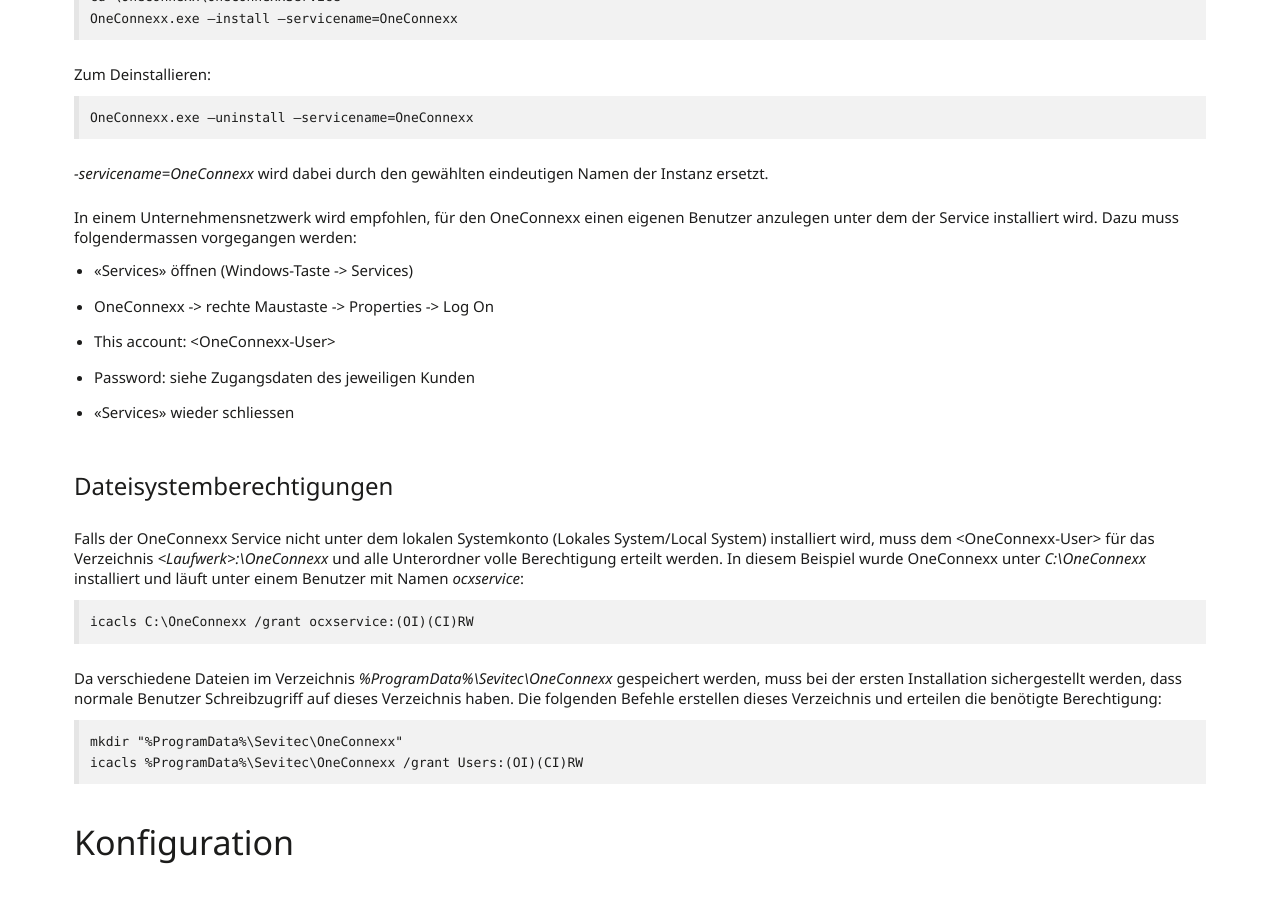
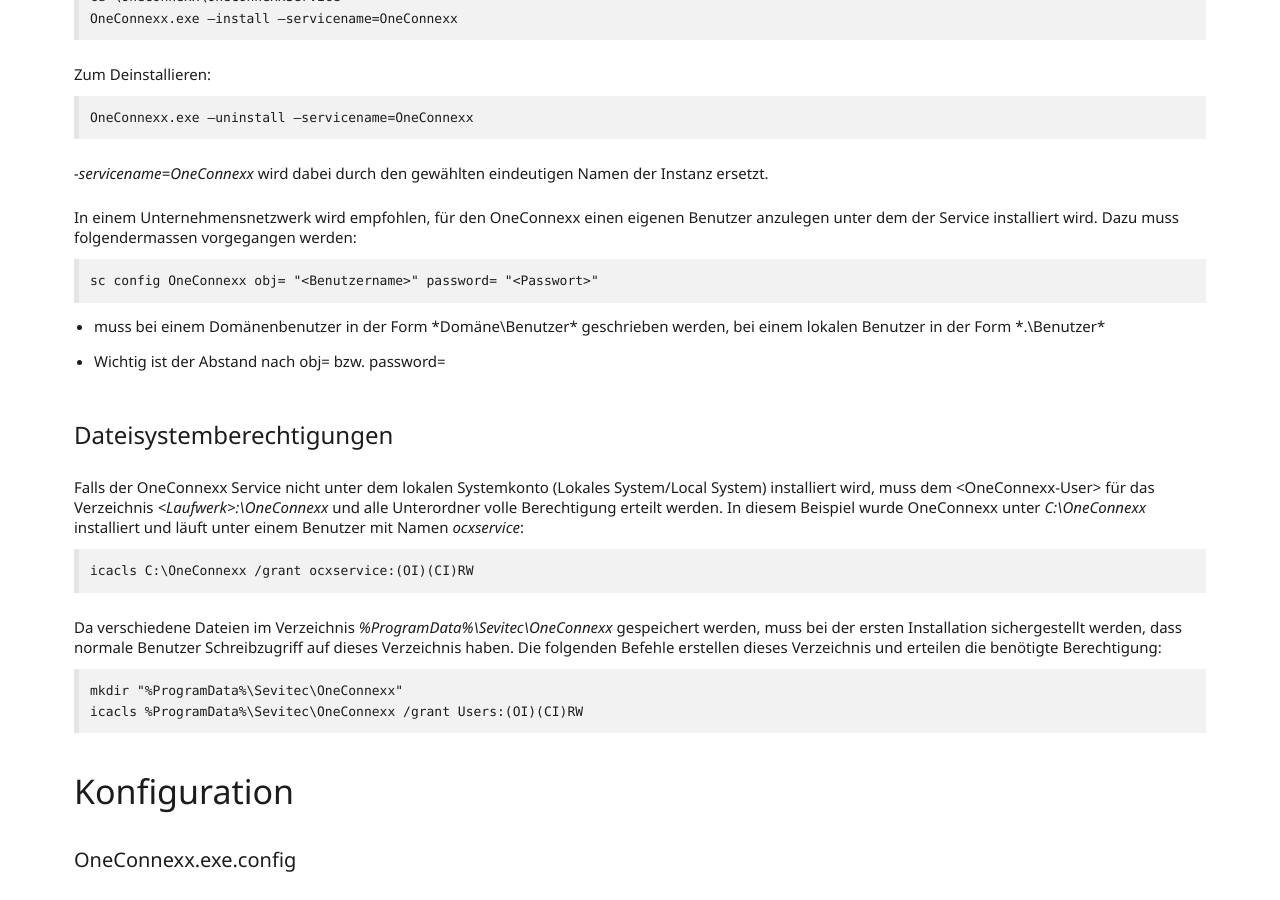
Before and after one commit to primesoft-group/oneconnexx-docs, a Jekyll site: the page built from _pages/setup/de/oneconnexx.md, in a window 1280 px wide and 900 px high, scrolled down 1444 px. Built offline with Jekyll 4.4.1, drawn with Linux system fonts in a browser that asks for light colours; nearby versions of some CDN libraries; some web fonts are replaced.

Commit message:
Update oneconnexx.md

````diff
--- a/_pages/setup/de/oneconnexx.md
+++ b/_pages/setup/de/oneconnexx.md
@@ -63,11 +63,12 @@
 In einem Unternehmensnetzwerk wird empfohlen, für den OneConnexx einen eigenen Benutzer anzulegen unter dem der
 Service installiert wird. Dazu muss folgendermassen vorgegangen werden:
 
-* «Services» öffnen (Windows-Taste -> Services)
-* OneConnexx -> rechte Maustaste -> Properties -> Log On
-* This account: &lt;OneConnexx-User&gt;
-* Password: siehe Zugangsdaten des jeweiligen Kunden
-* «Services» wieder schliessen
+```
+sc config OneConnexx obj= "<Benutzername>" password= "<Passwort>"
+```
+
+* <Benutzername> muss bei einem Domänenbenutzer in der Form *Domäne\Benutzer* geschrieben werden, bei einem lokalen Benutzer in der Form *.\Benutzer*
+* Wichtig ist der Abstand nach obj= bzw. password=
 
 #### Dateisystemberechtigungen
 
````
